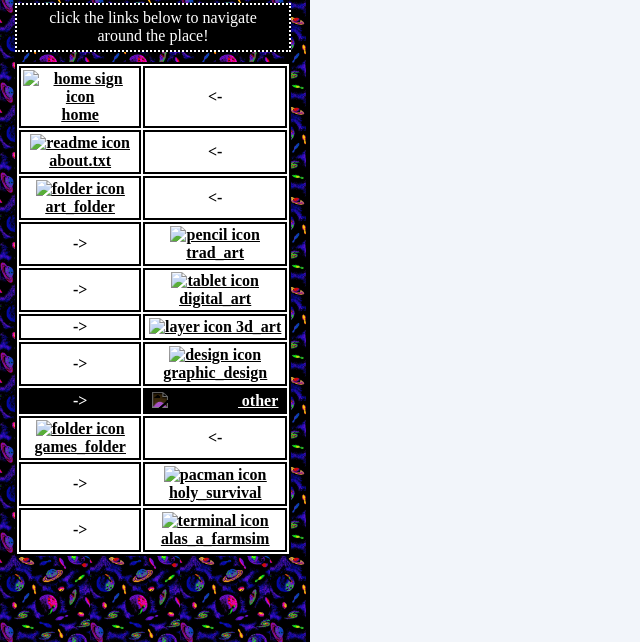
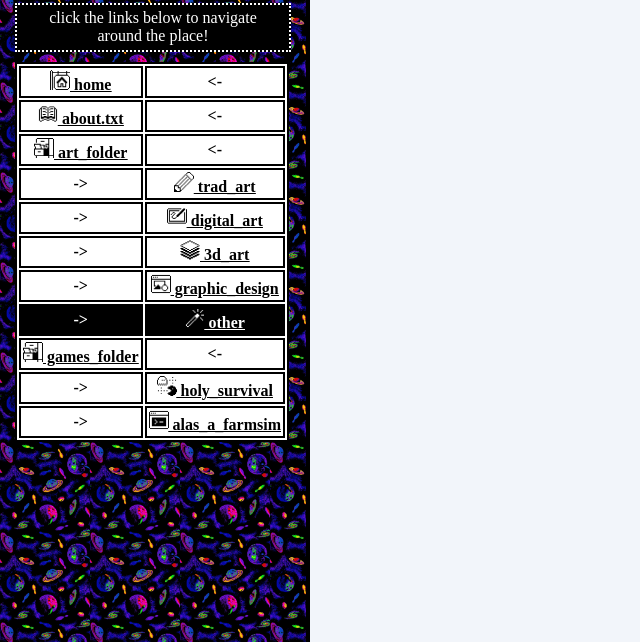
Before and after one commit to mmutants/mmutants.github.io, a plain HTML site: page otherstuff.html in a window 1280 px wide. Shown: the part 158-800 px from the top of the page, without its empty margins (0-640 px from the left). Drawn offline with Linux system fonts and the light colour scheme; files that its build step writes are made by us from their sources; files whose address does not match are found by name.

Commit message:
fix image linking

```diff
--- a/otherstuff.html
+++ b/otherstuff.html
@@ -28,37 +28,37 @@
 		</div>
 		<table class="navtable">
 			<tr>
-				<th class="linkable"><a href="index.html"><img src="images/home.svg" alt="home sign icon" height="20px"> home</a></th> <th><-</th>
+				<th class="linkable"><a href="index.html"><img src="docs/assets/images/home.svg" alt="home sign icon" height="20px"> home</a></th> <th><-</th>
 				</tr>
 				<tr>
-					<th class="linkable"><a href="about.html"><img src="images/read.svg" alt="readme icon" height="20px"> about.txt </a></th> <th><-</th>
+					<th class="linkable"><a href="about.html"><img src="docs/assets/images/read.svg" alt="readme icon" height="20px"> about.txt </a></th> <th><-</th>
 					</tr>
 					<tr>
-						<th class="linkable"><a href="artfolder.html"><img src="images/folder.svg" alt="folder icon" height="20px"> art_folder </th></a> <th><-</th>
+						<th class="linkable"><a href="artfolder.html"><img src="docs/assets/images/folder.svg" alt="folder icon" height="20px"> art_folder </th></a> <th><-</th>
 						</tr>
 						<tr>
-							<th>-></th> <th class="linkable"> <a href="traditional.html"><img src="images/pencil.svg" alt="pencil icon" height="20px"> trad_art </a></th>
+							<th>-></th> <th class="linkable"> <a href="traditional.html"><img src="docs/assets/images/pencil.svg" alt="pencil icon" height="20px"> trad_art </a></th>
 						</tr>
 						<tr>
-							<th>-></th> <th class="linkable"><a href="digital.html"><img src="images/tablet.svg" alt="tablet icon" height="20px"> digital_art </a></th>
+							<th>-></th> <th class="linkable"><a href="digital.html"><img src="docs/assets/images/tablet.svg" alt="tablet icon" height="20px"> digital_art </a></th>
 						</tr>
 						<tr>
-							<th>-></th> <th class="linkable"><a href="threedee.html"><img src="images/3d.svg" alt="layer icon" height="20px"> 3d_art </a></th>
+							<th>-></th> <th class="linkable"><a href="threedee.html"><img src="docs/assets/images/3d.svg" alt="layer icon" height="20px"> 3d_art </a></th>
 						</tr>
 						<tr>
-							<th>-></th> <th class="linkable"><a href="graphicdesign.html"><img src="images/design.svg" alt="design icon" height="20px"> graphic_design </a></th>
+							<th>-></th> <th class="linkable"><a href="graphicdesign.html"><img src="docs/assets/images/design.svg" alt="design icon" height="20px"> graphic_design </a></th>
 						</tr>
 						<tr>
-							<th id="currentdec">-></th> <th class="linkable" id="current"><a href="otherstuff.html"><img src="images/wand.svg" alt="wand icon" height="20px"> other </a></th>
+							<th id="currentdec">-></th> <th class="linkable" id="current"><a href="otherstuff.html"><img src="docs/assets/images/wand.svg" alt="wand icon" height="20px"> other </a></th>
 						</tr>
 						<tr>
-							<th class="linkable"><a href="gamefolder.html"><img src="images/folder.svg" alt="folder icon" height="20px"> games_folder </a></th> <th><-</th>
+							<th class="linkable"><a href="gamefolder.html"><img src="docs/assets/images/folder.svg" alt="folder icon" height="20px"> games_folder </a></th> <th><-</th>
 							</tr>
 							<tr>
-								<th>-></th> <th class="linkable"><a href="holysurvival.html"><img src="images/pac.svg" alt="pacman icon" height="20px"> holy_survival </a></th>
+								<th>-></th> <th class="linkable"><a href="holysurvival.html"><img src="docs/assets/images/pac.svg" alt="pacman icon" height="20px"> holy_survival </a></th>
 							</tr>
 							<tr>
-								<th>-></th> <th class="linkable"><a href="alasafarmsim.html"><img src="images/terminal.svg" alt="terminal icon" height="20px"> alas_a_farmsim </a></th>
+								<th>-></th> <th class="linkable"><a href="alasafarmsim.html"><img src="docs/assets/images/terminal.svg" alt="terminal icon" height="20px"> alas_a_farmsim </a></th>
 							</tr>
 						</table>
 					</div>
```
